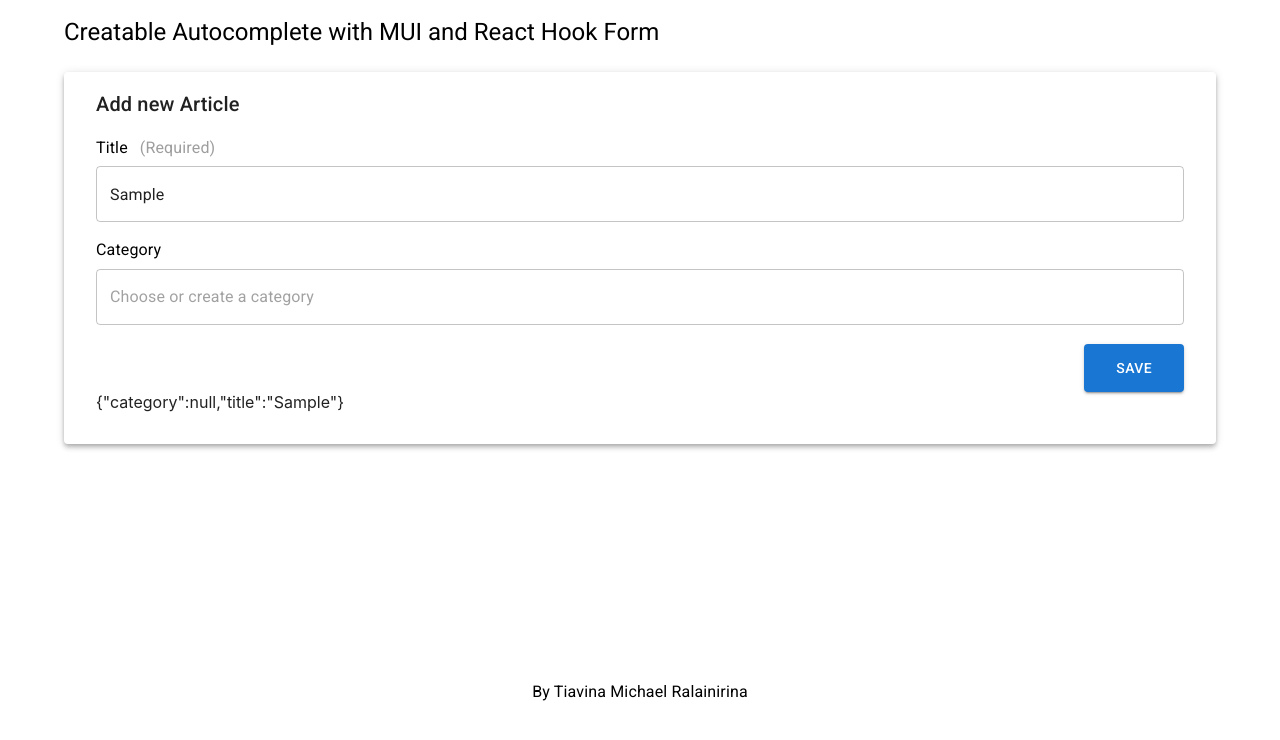
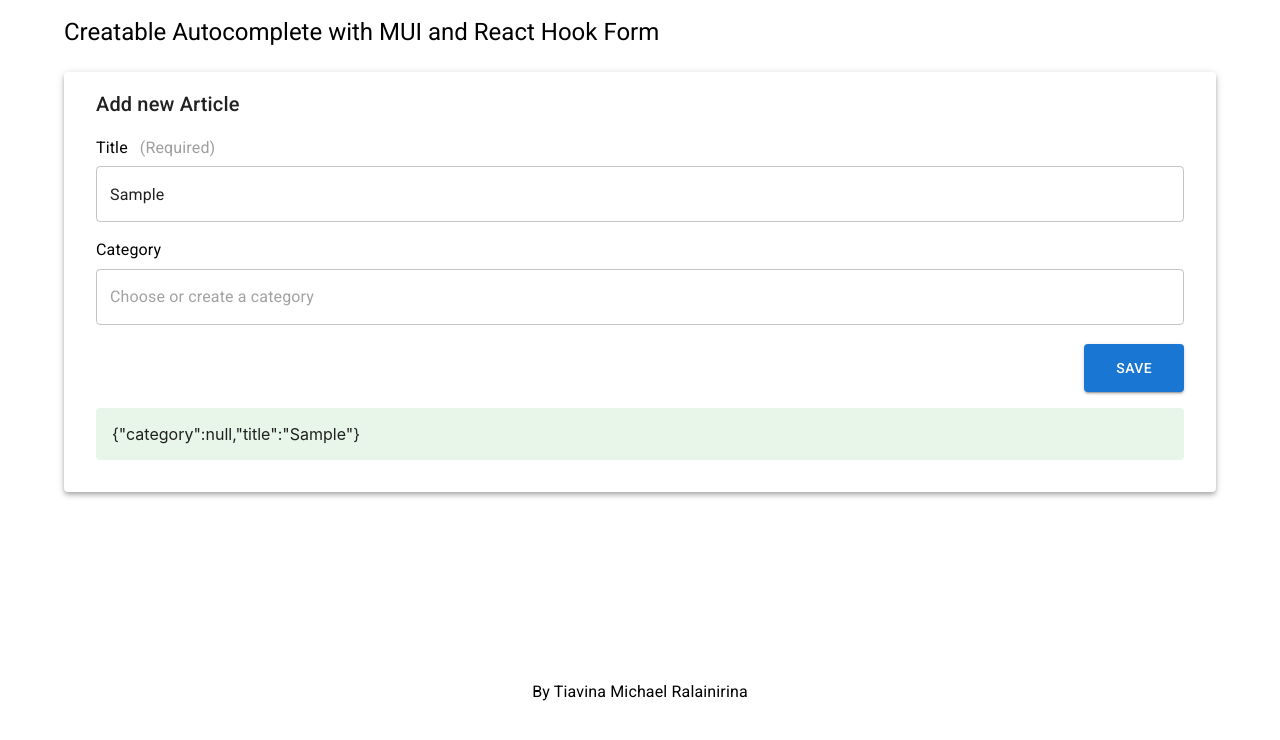
Before and after one commit to tiavina-mika/creatable-autocomplete-mui-hook-form, a React (Create React App) app in the folder src/: page / in a window 1280 px wide. Both pictures are taken after typing "Sample", "Sample" into the empty fields and a click on the button "SAVE". Shown: the top 740 px of the page. Built offline with nearby package versions, Linux system fonts and the light colour scheme.

Commit message:
stylize result block

```diff
--- a/src/App.tsx
+++ b/src/App.tsx
@@ -1,4 +1,4 @@
-import { Box, Container, Stack, Typography, Card, Paper } from "@mui/material";
+import { Box, Container, Stack, Typography, Paper } from "@mui/material";
 
 import ArticleForm from "./containers/articles/ArticleForm";
 
--- a/src/containers/articles/ArticleForm.tsx
+++ b/src/containers/articles/ArticleForm.tsx
@@ -13,7 +13,16 @@ import { CategoryInput, ICategory } from "../../types/categoryTypes";
 import CategoryForm from "../categories/CategoryForm";
 import { ISelectOption } from "../../types/appTypes";
 import TextField from "../../components/form/fields/TextField";
+import { green } from "@mui/material/colors";
 
+const sx = {
+  result: {
+    mt: 2,
+    bgcolor: green[50],
+    p: 2,
+    borderRadius: 1
+  }
+};
 // select options
 const initialCategoryOptions = categories.map((category: ICategory) => ({
   value: category.objectId,
@@ -92,7 +101,9 @@ const ArticleForm = () => {
         </Stack>
       </form>
       {/* result */}
-      {articleValues && JSON.stringify(articleValues)}
+      {articleValues && (
+        <Box sx={sx.result}>{JSON.stringify(articleValues)}</Box>
+      )}
     </FormProvider>
   );
 };
```
